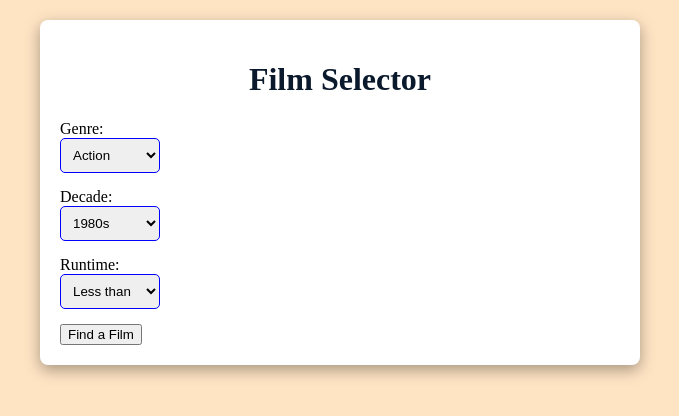
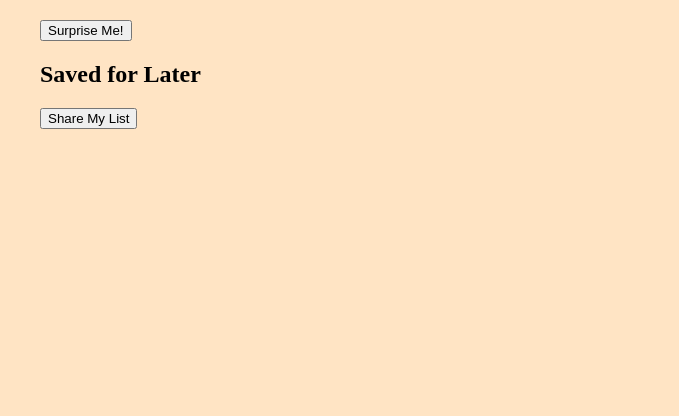
Before and after one commit to ReWats/Film-app, a plain HTML site: page index.html in a window 1280 px wide. Shown: the whole page, without its empty margins (300-979 px from the left). Drawn offline with Linux system fonts and the light colour scheme.

Commit message:
Update index.html

```diff
--- a/index.html
+++ b/index.html
@@ -9,38 +9,20 @@
   <title>Film Selector</title>
 </head>
 <body>
-  <div class="container">
-    <h1>Film Selector</h1>
-    <div class= "table">
-      <label for="genre">Genre:</label>
-      <select id=genre>
-        <option value="action">Action</option>
-        <option value="comedy">Comedy</option>
-        <option value="romance">Romance</option>
-        <option value="horror">Horror</option>
-        <option value="family">Family</option>
-      </select>
-    </div>
-    <div class= "table">
-      <label for="decade">Decade:</label>
-      <select id=decade>
-        <option value="1980s">1980s</option>
-        <option value="1990s">1990s</option>
-        <option value="2000s">2000s</option>
-        <option value="2010s">2010s</option>
-        <option value="2020s">2020s</option>
-      </select>
-    </div>
-    <div class= "table">
-      <label for="runtime">Runtime:</label>
-      <select id=runtime>
-        <option value="short">Less than 100mins</option>
-        <option value="long">More than 100mins</option>
-      </select>
-    </div>
-    <button onclick="chooseFilm()">Find a Film</button>
-    <div id="result"></div>
+ <div class="container-surprise">
+<button id="surpriseMeButton" onclick="randomMovies()">Surprise Me!</button>
+</div>
+<div id="surpriseMe"></div>
   </div>
+  <div class="my-list">
+<h2>Saved for Later</h2>
+  </div>
+<div id="savedMovies"><p></p>
+</div>
+  <div class="share">
+  <button id="shareButton" onclick="shareList()">Share My List</button>
+  </div>
+
 
 </body>
 </html>
```
